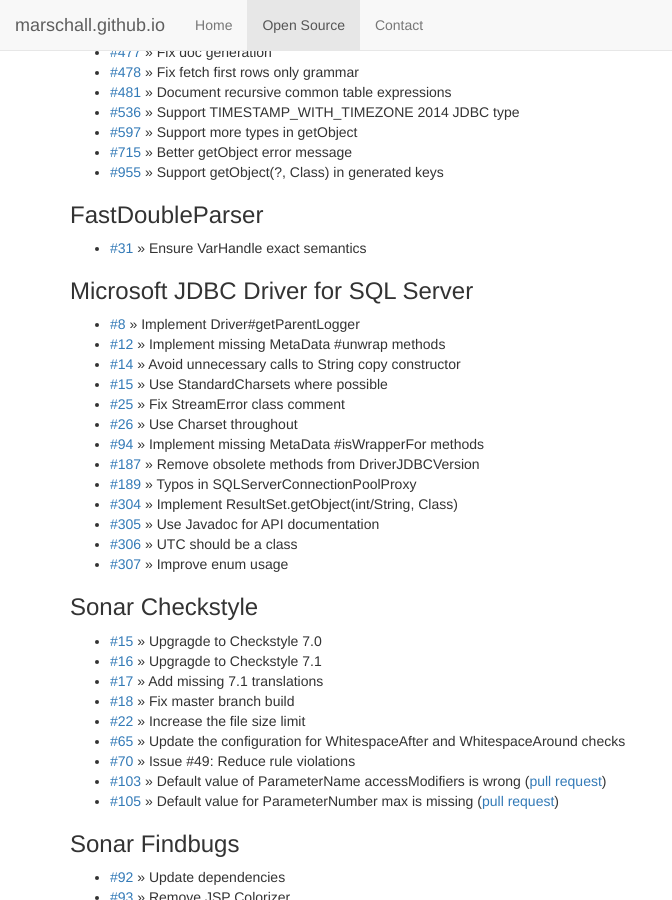
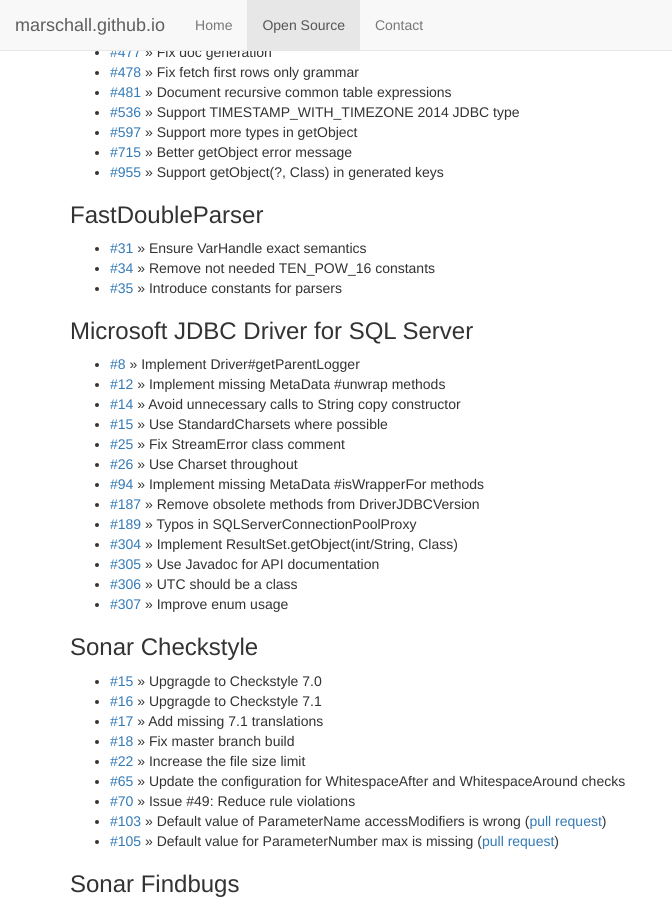
Before and after one commit to marschall/marschall.github.com, a Jekyll site: the page built from open-source.html, in a window 1280 px wide and 900 px high, scrolled down 6370 px. Shown: the whole window, without its empty margins (0-672 px from the left). Built offline with Jekyll 4.4.1, drawn with Linux system fonts in a browser that asks for light colours.

Commit message:
add more fastdoubleparser prs

```diff
--- a/open-source.html
+++ b/open-source.html
@@ -381,6 +381,8 @@
 <h3>FastDoubleParser</h3>
 <ul>
   <li><a href="https://github.com/wrandelshofer/FastDoubleParser/pull/31">#31</a> &raquo; Ensure VarHandle exact semantics</li>
+  <li><a href="https://github.com/wrandelshofer/FastDoubleParser/pull/34">#34</a> &raquo; Remove not needed TEN_POW_16 constants</li>
+  <li><a href="https://github.com/wrandelshofer/FastDoubleParser/pull/34">#35</a> &raquo; Introduce constants for parsers</li>
 </ul>
 <h3>Microsoft JDBC Driver for SQL Server</h3>
 <ul>
```
